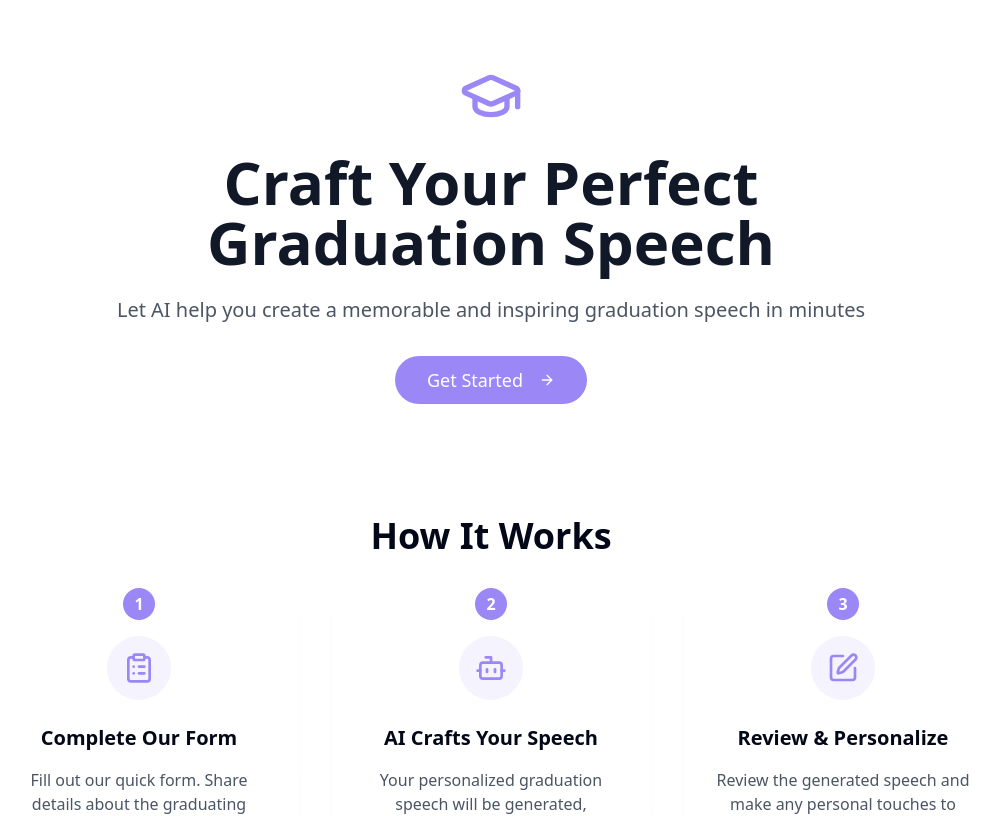
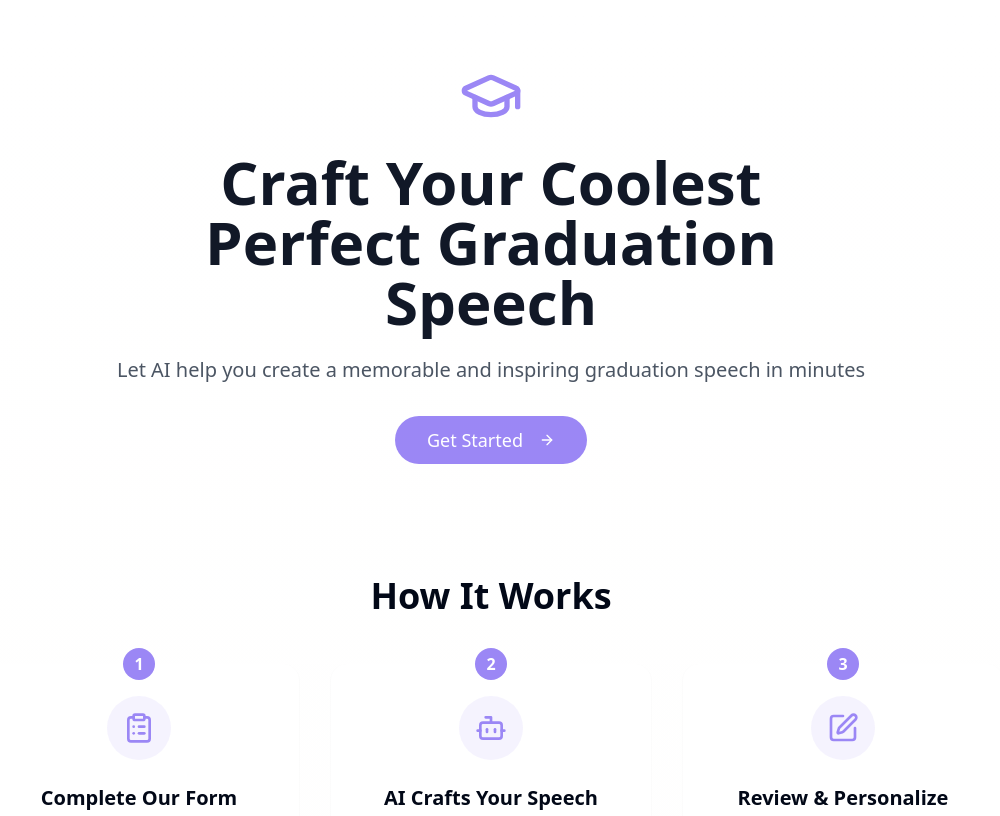
Before and after one commit to simmersauce/grad-speechsmith, a React (Vite) app: page / in a window 1280 px wide. Shown: the top 816 px of the page, without its empty margins (149-1149 px from the left). Built offline with nearby package versions, Linux system fonts and the light colour scheme.

Commit message:
Update Index.tsx

```diff
--- a/src/pages/Index.tsx
+++ b/src/pages/Index.tsx
@@ -38,7 +38,7 @@ const Index = () => {
             <GraduationCap className="w-16 h-16 text-primary" />
           </div>
           <h1 className="text-4xl md:text-6xl font-bold text-gray-900 mb-6">
-            Craft Your Perfect Graduation Speech
+            Craft Your Coolest Perfect Graduation Speech
           </h1>
           <p className="text-xl text-gray-600 mb-8">
             Let AI help you create a memorable and inspiring graduation speech in minutes
```
